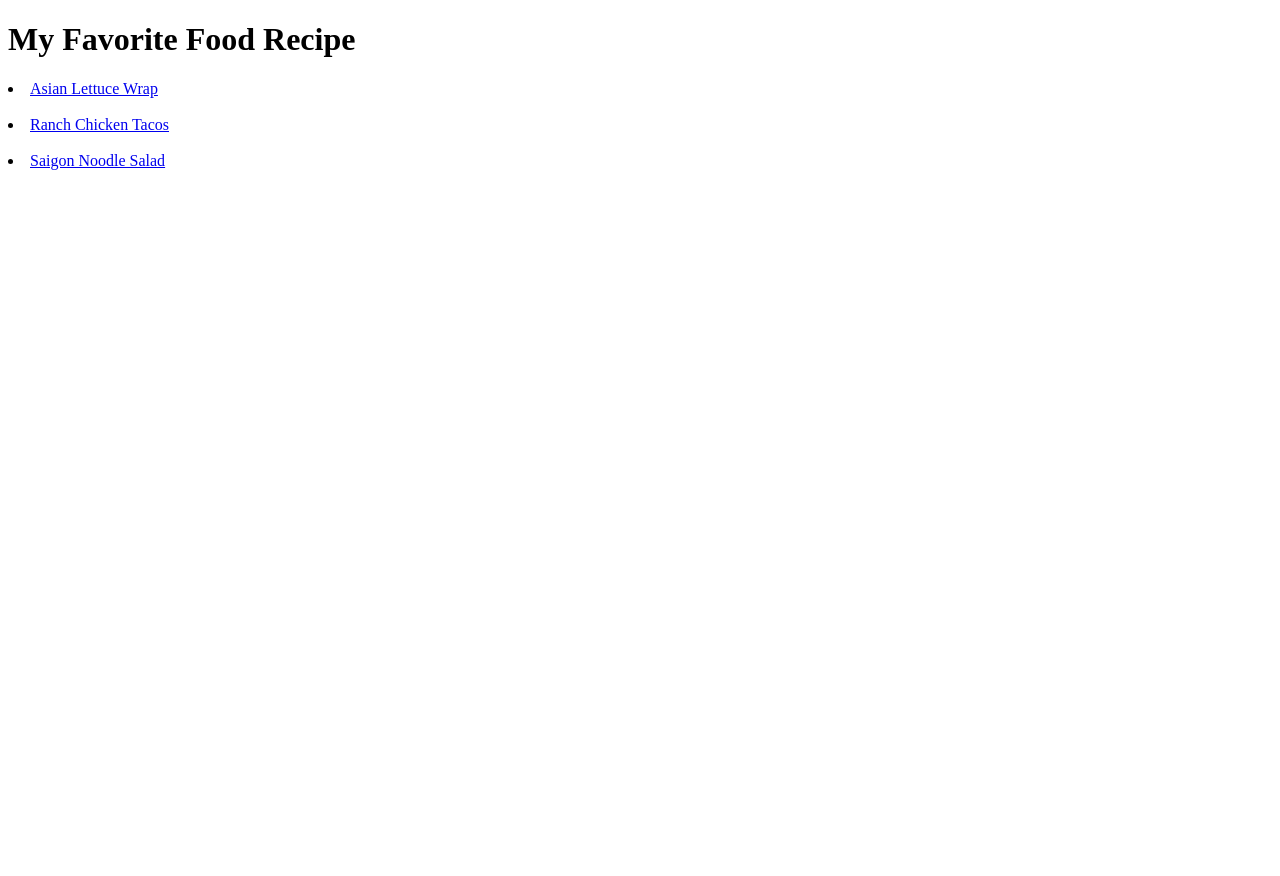
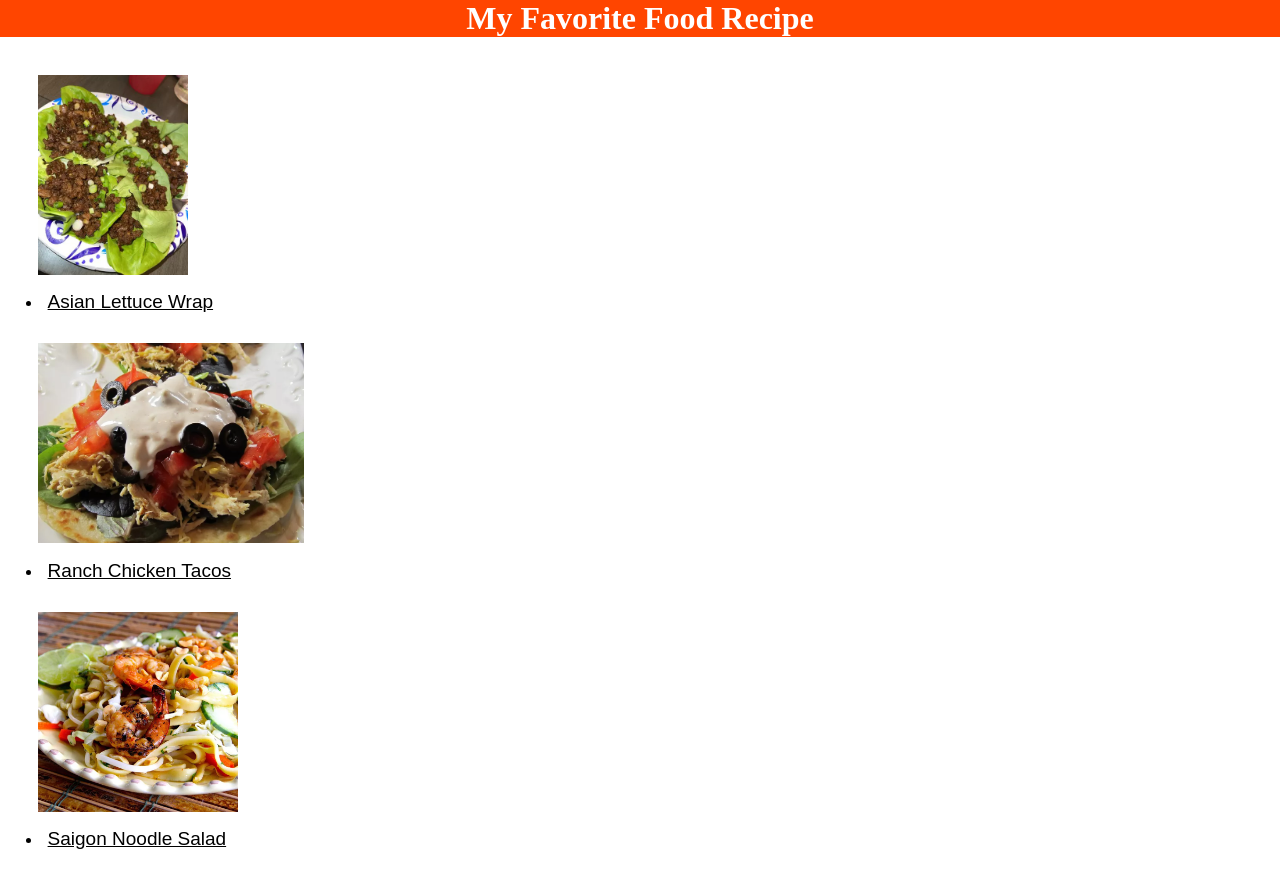
Before and after one commit to JayVen02/FavRecipeList, a plain HTML site: page index.html in a window 1280 px wide. Before the commit the page ends 800 px from the top, so only its background shows below. Drawn offline with Linux system fonts and the light colour scheme.

Commit message:
Adding Styles

```diff
--- /dev/null
+++ b/Recipe/AsianLettuce/styles.css
@@ -0,0 +1,15 @@
+body{
+    margin: 2px;
+}
+
+h1{
+    margin: 0;
+    text-align: center;
+    background-color: orangered;
+    color: white;
+}
+
+img{
+    height:auto;
+    width:400;
+}
--- /dev/null
+++ b/Recipe/SaigonNoodle/styles.css
@@ -0,0 +1 @@
++
--- a/index.html
+++ b/index.html
@@ -3,12 +3,18 @@
 <head>
     <meta charset="UTF-8">
     <meta name="viewport" content="width=device-width, initial-scale=1.0">
+    <link rel = "stylesheet" href="styles.css">
     <title>Recipe</title>
 </head>
 <body>
     <h1>My Favorite Food Recipe</h1>
-   <li><a href = "Recipe/AsianLettuceWrap.html">Asian Lettuce Wrap</a></li> <br>
-   <li><a href = "Recipe/RanchChickenTacos.html">Ranch Chicken Tacos</a></li> <br>
-   <li><a href = "Recipe/SaigonNoodleSalad.html">Saigon Noodle Salad</a></li>
+    <div id="menu">
+    <img class="lettuce" src = "Recipe/AsianLettuce/LettuceWrapImg.jpeg">
+   <li><a href = "Recipe/AsianLettuce/AsianLettuceWrap.html">Asian Lettuce Wrap</a></li> <br>
+   <img class="ranch" src = "Recipe/RanchTacos/RanchTacos.jpeg">
+   <li><a href = "Recipe/RanchTacos/RanchChickenTacos.html">Ranch Chicken Tacos</a></li> <br>
+   <img class="saigon" src = "Recipe/SaigonNoodle/saigon.jpeg">
+   <li><a href = "Recipe//SaigonNoodle/SaigonNoodleSalad.html">Saigon Noodle Salad</a></li>
+</div>
 </body>
 </html>
--- /dev/null
+++ b/styles.css
@@ -0,0 +1,43 @@
+body{
+    margin: 0;
+    display: block;
+    /* background-color: rgb(201, 121, 51); */
+}
+
+h1{
+    text-align: center;
+    background-color: orangered;
+    color: white;
+     margin: 0;
+}
+
+#menu{
+    margin: 2%;
+
+}
+
+img {
+    margin: 1%;
+    width: auto;
+    height: 200px;
+    -webkit-transition: all 1s ease;
+    -moz-transition: all 1s ease;
+      -o-transition: all 1s ease;
+     -ms-transition: all 1s ease;
+         transition: all 1s ease;
+}
+
+img:hover{
+   width: auto;
+   height: 300px;
+}
+
+a{
+    color: black;
+    font-family: sans-serif;
+    font-size: 19px;
+}
+
+a:hover{
+    color: blue ;
+}
```
Also changed, not shown: Recipe/AsianLettuce/AsianLettuceWrap.html (renamed from Recipe/AsianLettuceWrap.html, +3 -1 lines), Recipe/RanchTacos/RanchChickenTacos.html (renamed from Recipe/RanchChickenTacos.html, +1 -0 lines), Recipe/SaigonNoodle/SaigonNoodleSalad.html (renamed from Recipe/SaigonNoodleSalad.html, +1 -0 lines), Recipe/AsianLettuce/LettuceWrapImg.jpeg (renamed from Recipe/LettuceWrapImg.jpeg), Recipe/RanchTacos/RanchTacos.jpeg (renamed from Recipe/RanchTacos.jpeg), Recipe/RanchTacos/styles.css (added), Recipe/SaigonNoodle/saigon.jpeg (renamed from Recipe/saigon.jpeg).
